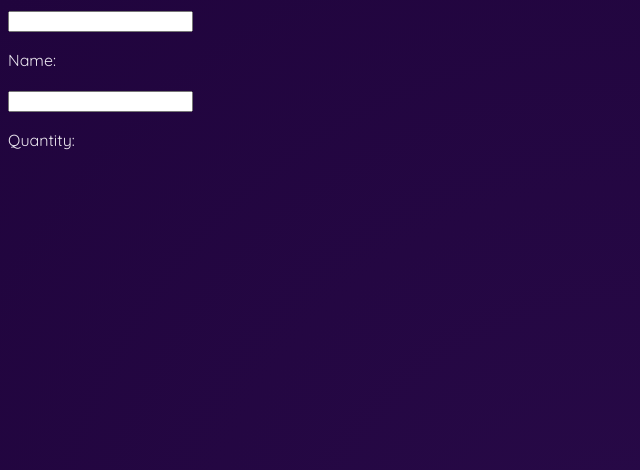
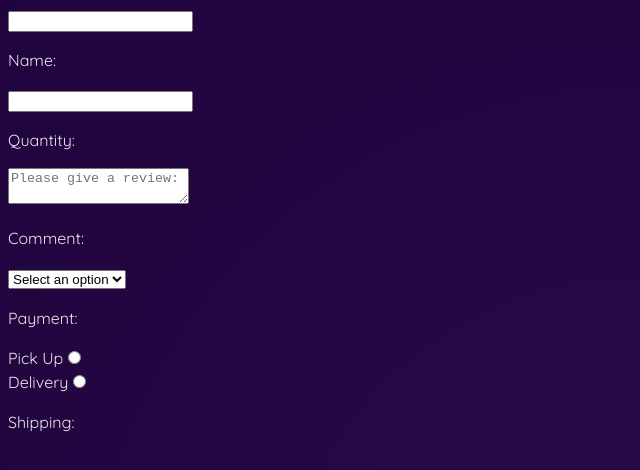
Before and after one commit to anusianne/react_apps, a React (Vite) app in the folder react-exercises/: page / in a window 1280 px wide. Shown: the top 470 px of the page, without its empty margins (0-640 px from the left). Built offline with nearby package versions, Linux system fonts and the light colour scheme.

Commit message:
added form with react states

```diff
--- a/react-exercises/src/MyComponent.jsx
+++ b/react-exercises/src/MyComponent.jsx
@@ -1,8 +1,11 @@
 import {useState} from "react";
 
 export default function MyComponent() {
-    const [name, setName] = useState('')
-    const [qty, setQty] = useState()
+    const [name, setName] = useState('');
+    const [qty, setQty] = useState();
+    const [comment, setComment] = useState('');
+    const [payment, setPayment] = useState('')
+    const [shipping, setShipping] = useState('')
 
     function handleChangeName(e) {
         setName(e.target.value);
@@ -12,12 +15,41 @@
         setQty(e.target.value)
     }
 
+    function handleCommentChange(e) {
+        setComment(e.target.value)
+    }
+
+    function handlePaymentChange(e) {
+        setPayment(e.target.value)
+    }
+
+    function handleShippingChange(e) {
+        setShipping(e.target.value);
+    }
+
     return (
         <div>
             <input value={name} onChange={handleChangeName}/>
             <p>Name: {name}</p>
             <input value={qty} onChange={handleQtyChange} type="number"/>
             <p>Quantity: {qty}</p>
+            <textarea value={comment} onChange={handleCommentChange} placeholder="Please give a review:"/>
+            <p>Comment: {comment}</p>
+            <select value={payment} onChange={handlePaymentChange}>
+                <option value="">Select an option</option>
+                <option value="Visa">Visa</option>
+                <option value="Mastercard">Mastercard</option>
+                <option value="Giftcard">Giftcard</option>
+            </select>
+            <p>Payment: {payment}</p>
+            <label>Pick Up
+                <input type="radio" value="Pick Up" checked={shipping === "Pick Up"}
+                       onChange={handleShippingChange}/></label><br/>
+
+            <label>Delivery
+                <input type="radio" value="Delivery" checked={shipping === "Delivery"}
+                       onChange={handleShippingChange}/></label>
+            <p>Shipping: {shipping}</p>
         </div>
     )
 }
```
